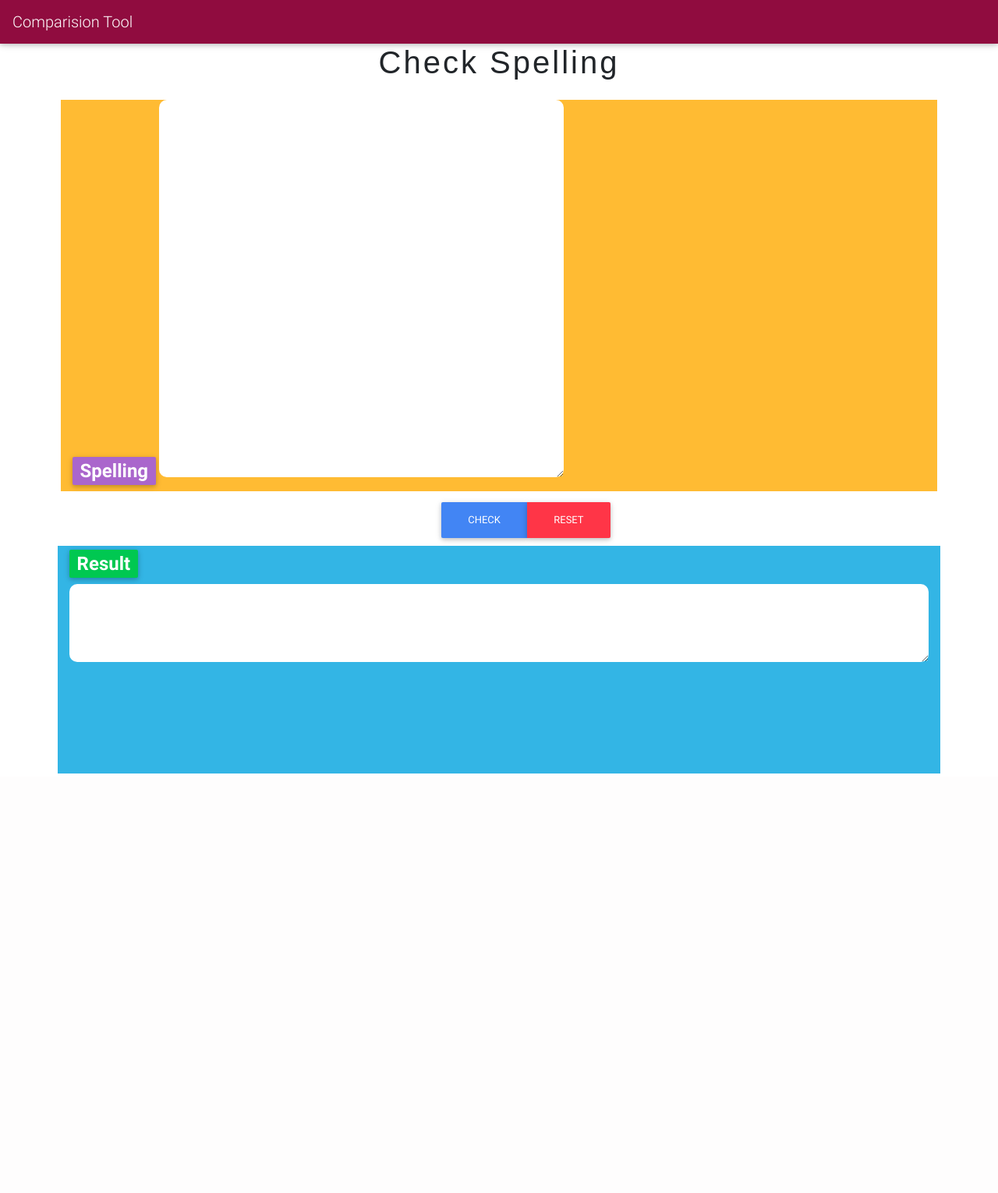
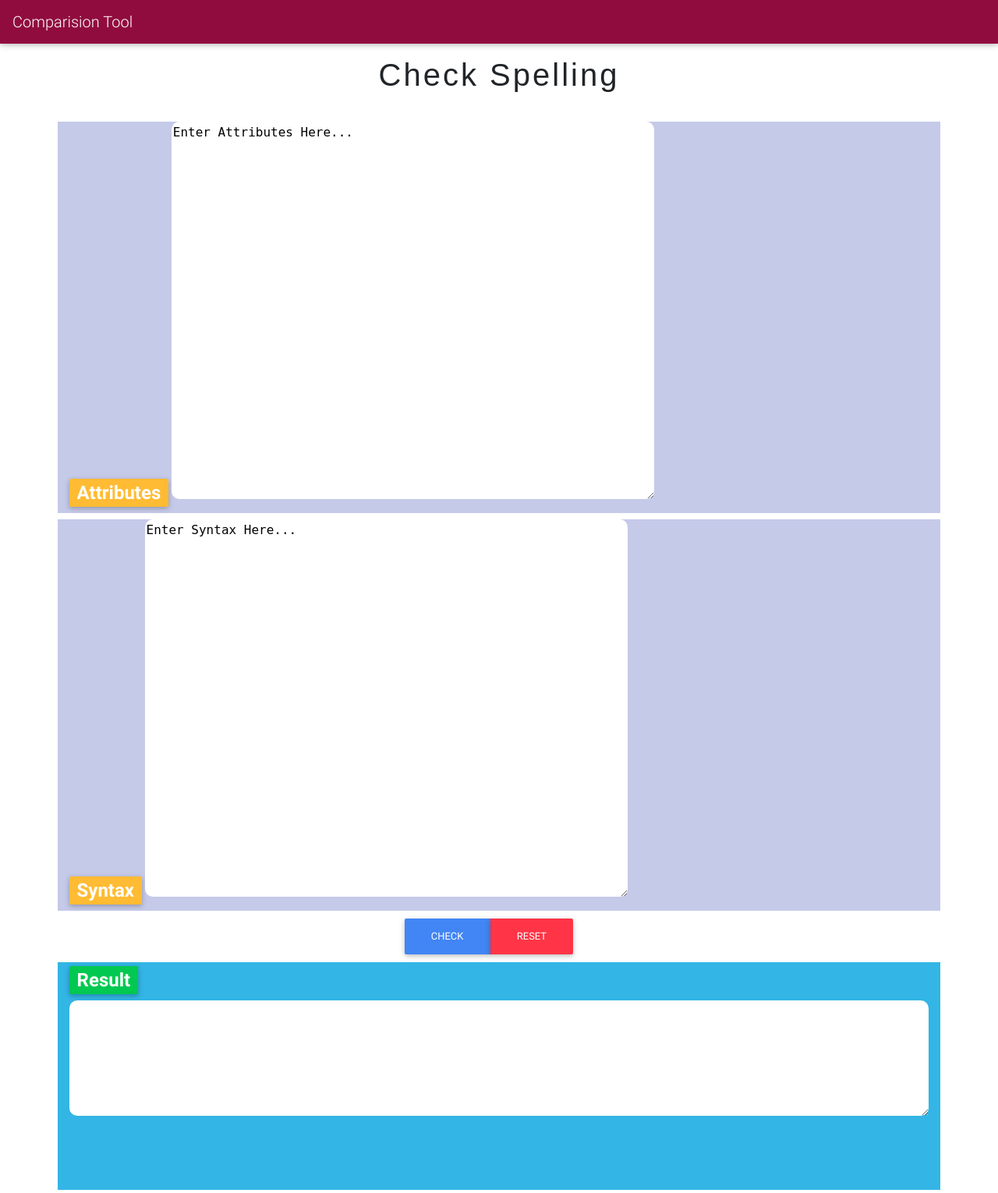
Before and after one commit to Divyakrishnaiah/HygieneCheckTool, a Flask app: page /spelling in a window 1280 px wide. Shown: the whole page at 78% size. Before the commit the page ends 992 px from the top, so only its background shows below. Run offline with Flask 2, Linux system fonts and the light colour scheme; some libraries are stand-ins or nearby versions.

Commit message:
Added all template pages and their api

```diff
--- a/app/app.py
+++ b/app/app.py
@@ -105,9 +105,25 @@ def findMissingAsin():
 def spelling():
     return render_template('spelling.html')
 
+@app.route('/spellcheck',methods = ['POST'])
+def spellcheck():
+    attrs = request.form['attributes']
+    attrSyx = request.form['attrsyx']
+
+    spellings = []
+    res = {"result" : spellings}
+    return json.dumps(res)
+
 @app.route('/syntax')
 def syntax():
     return render_template('syntax.html')
 
+@app.route('/syntaxcheck',methods = ['POST'])
+def syntaxcheck():
+    syntax = request.form['syntax']
+    scorrect = ''
+    res = {'result' : scorrect}
+    return json.dumps(res)
+
 if __name__ == "__main__":
     app.run(debug=True,host='0.0.0.0',port=8970)
--- a/app/static/js/main.js
+++ b/app/static/js/main.js
@@ -45,4 +45,33 @@ $(document).ready(function() {
             }
         })
     });
+
+    $('#checksp').click(function(event) {
+        $.ajax({
+            data : {
+                syntax : $('#spSyx').val()
+            },
+            type : 'POST',
+            url : '/syntaxcheck',
+            success :function(data) {
+                data = JSON.parse(data);
+                $('#spresult').val(data.result)
+            }
+        })
+    });
+
+    $('#attrscheck').click(function(event) {
+        $.ajax({
+            data : {
+                attributes : $('#attrs').val(),
+                attrsyx : $('#attrSyx').val()
+            },
+            type : 'POST',
+            url : '/spellcheck',
+            success : function(data){
+                data = JSON.parse(data)
+                $('#attrresult').val(data.result)
+            }
+        })
+    });
 });
--- a/app/templates/dashboard.html
+++ b/app/templates/dashboard.html
@@ -75,7 +75,7 @@
                 <div class="card mdb-color text-center z-depth-2 h-100">
                     <div class="card-body">
                         <a href="/spelling">
-                            <h3 class="text-uppercase font-weight-bold cyan-text mt-2 mb-3"><strong>Check Spelling of Keywords</strong></h3>
+                            <h3 class="text-uppercase font-weight-bold pink-text mt-2 mb-3"><strong>Check Spelling of Keywords</strong></h3>
                         </a>
                         <p class="white-text mb-0">This will highlight if there is any spelling error in the keywords</p>
                     </div>
--- a/app/templates/spelling.html
+++ b/app/templates/spelling.html
@@ -3,7 +3,7 @@
 <head>
     <meta charset="UTF-8">
     <meta name="viewport" content="width=device-width, initial-scale=1.0">
-    <title>SPELLING  CHECK</title>
+    <title>Check Spelling</title>
     <link rel="stylesheet" href="../static/css/fontawesome.css">
     <link rel="stylesheet" href="../static/css/robotofont.css">
     <link href="../static/css/bootstrap.css" rel="stylesheet">
@@ -23,21 +23,26 @@
       </nav>
     <!-- Nav Bar Code Ends -->
 
+    <!-- Row Starts -->
     <div class = "container mt-5" >
-        <h4 class="text-center py-2 theading">Check Spelling</h4>
+        <h4 class="text-center py-4 theading">Check Spelling</h4>
         <form>
             <div class = "row">
-                <div class="col bg-warning m-2" style="background-color: #C5CAE9;">
-                    <label class="badge badge-secondary" style="font-size: 3vh; margin-top: 5px">Spelling</label>
-                    <textarea onfocus="clearText('Spe')" onblur="setText('Spe','Enter Syntax Here...')" name="Spelling" id="Spe" class="textareacommon" rows="20" cols="50" >
+                <div class="col m-1" style="background-color: #C5CAE9;">
+                    <label class="badge badge-warning" style="font-size: 3vh; margin-top: 5px">Attributes</label>
+                    <textarea onfocus="clearText('attrs')" onblur="setText('attrs','Enter Attributes Here...')" name="attrs" id="attrs" class="textareacommon" rows="20" cols="60" >
                     </textarea>
                 </div>
-
+                <div class="col m-1" style="background-color: #C5CAE9;">
+                    <label class="badge badge-warning" style="font-size: 3vh; margin-top: 5px">Syntax</label>
+                    <textarea onfocus="clearText('attrSyx')" onblur="setText('attrSyx','Enter Syntax Here...')" name="attrSyx" id="attrSyx" class="textareacommon" rows="20" cols="60" >
+                    </textarea>
+                </div>
             </div>
             <div class= "row justify-content-center">
-                <div class="col col-sm-2">
+                <div class="col col-sm-3">
                     <div class="btn-group" role="group">
-                        <button type="button" name="check" class="btn btn-primary" name="compare" id="check">Check</button>
+                        <button type="button" name="attrscheck" class="btn btn-primary" name="attrscheck" id="attrscheck">Check</button>
                         <button type="reset" class="btn btn-danger">Reset</button>
                       </div>
                 </div>
@@ -46,7 +51,40 @@
         <div class = "row" style="height: 300px">
             <div class="col bg-info m-1">
                 <label class="badge badge-success" style="font-size: 3vh; margin-top: 5px">Result</label>
-                <textarea id="result" name="result" rows="4" class="textareacommon" style="width:100%"></textarea>
+                <textarea id="attrresult" name="attrresult" rows="6" class="textareacommon" style="width:100%"></textarea>
             </div>
         </div>
     </div>
+    <!-- Row Ends -->
+
+    <!-- JS File Imports -->
+    <script type="text/javascript" src="../static/js/jquery.js"></script>
+    <script type="text/javascript" src="../static/js/popper.js"></script>
+    <script type="text/javascript" src="../static/js/bootstrap.js"></script>
+    <script type="text/javascript" src="../static/js/mdb.js"></script>
+    <script type="text/javascript" src="../static/js/main.js"></script>
+
+    <script type="text/javascript">
+        var txtarea = document.getElementById("attrs");
+        txtarea.selectionEnd = 0;
+        txtarea.innerHTML = "Enter Attributes Here...";
+
+        var txtarea = document.getElementById("attrSyx");
+        txtarea.selectionEnd = 0;
+        txtarea.innerHTML = "Enter Syntax Here...";
+
+        function clearText(id) {
+            const idstr='textarea#'+id
+            if($(idstr).val() === "Enter Attributes Here..." || $(idstr).val() === "Enter Syntax Here...") {
+                $(idstr).val("");
+            }
+        }
+        function setText(id, message) {
+            const idstr='textarea#'+id
+            if($(idstr).val().length == 0) {
+                $(idstr).val(message);
+            }
+        }
+    </script>
+</body>
+</html>
```
Also changed, not shown: app/templates/syntax.html (+36 -15 lines).
